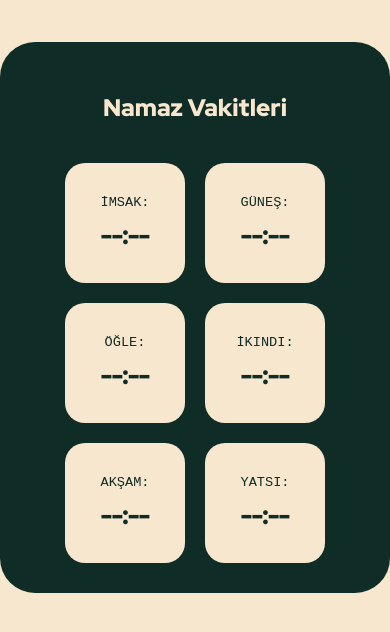
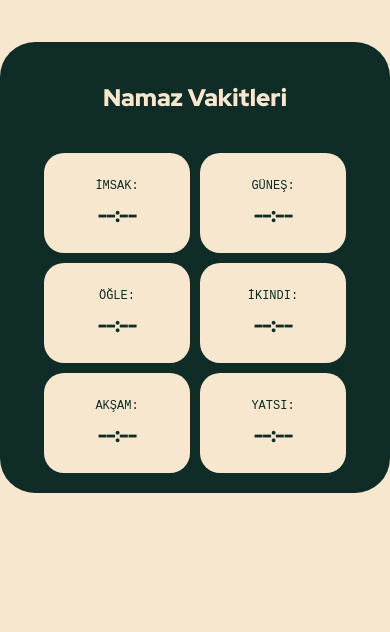
Before and after one commit to ekrm7/e-namaz, a plain HTML site: page index.html in a window 390 px wide. Drawn offline with Linux system fonts and the light colour scheme; no server answers; a web font is replaced by a local one.

Commit message:
Enhance style.css with media queries for responsiveness
Added responsive design for smaller screens.

```diff
--- a/style.css
+++ b/style.css
@@ -69,3 +69,33 @@ body {
 .baslikVakit {
     font-family: 'Red Hat Display', sans-serif;
 }
+@media (max-width: 480px) {
+    .contentCenter {
+        width: 95%;
+        padding: 20px 10px;
+        min-height: auto;
+    }
+
+    .mainContent {
+        gap: 10px;
+    }
+
+    .vakitSatiri {
+        width: calc(50% - 10px);
+        height: 100px;
+    }
+
+    .vakitSaati {
+        font-size: 1.3rem;
+    }
+
+    .vakitAdi {
+        font-size: 0.75rem;
+    }
+}
+
+@media (max-width: 350px) {
+    .vakitSatiri {
+        width: 100%;
+    }
+}
```
